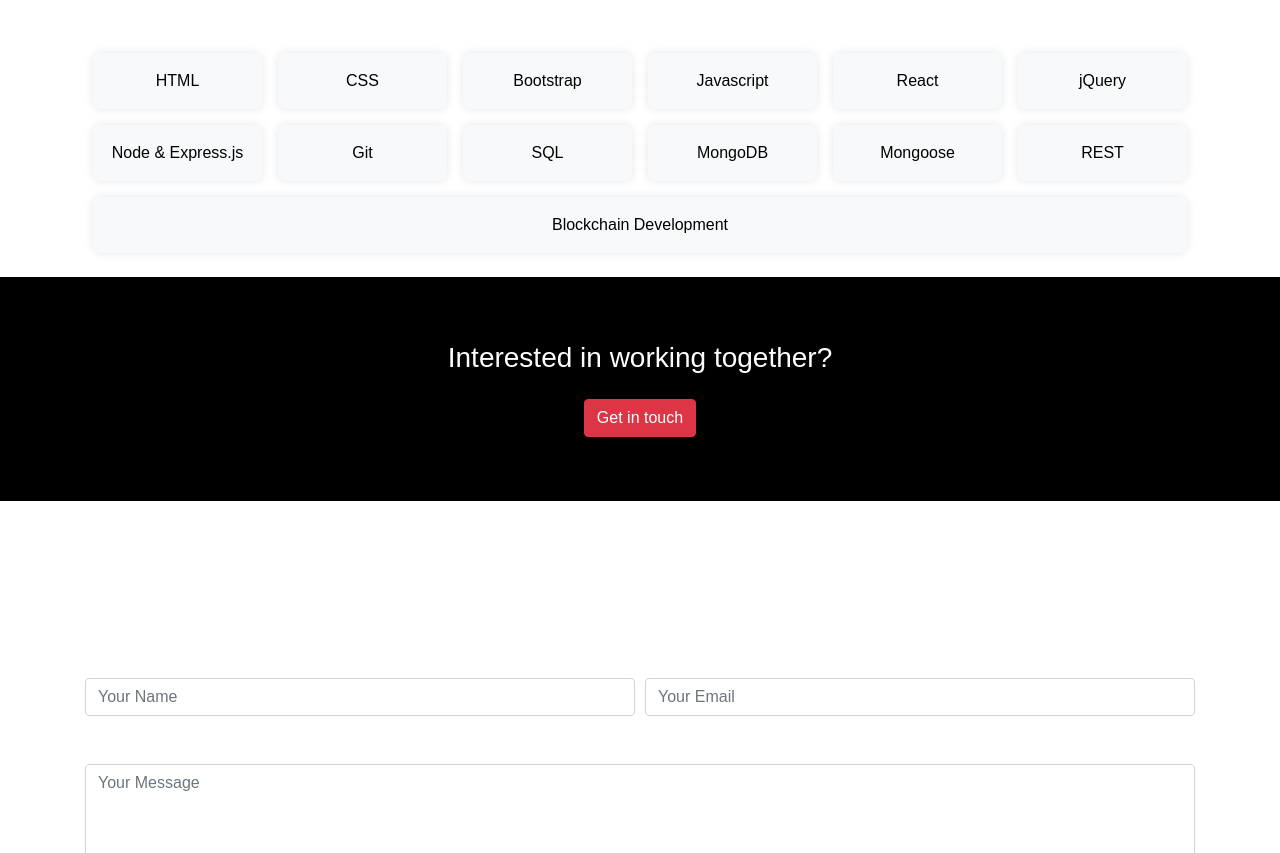
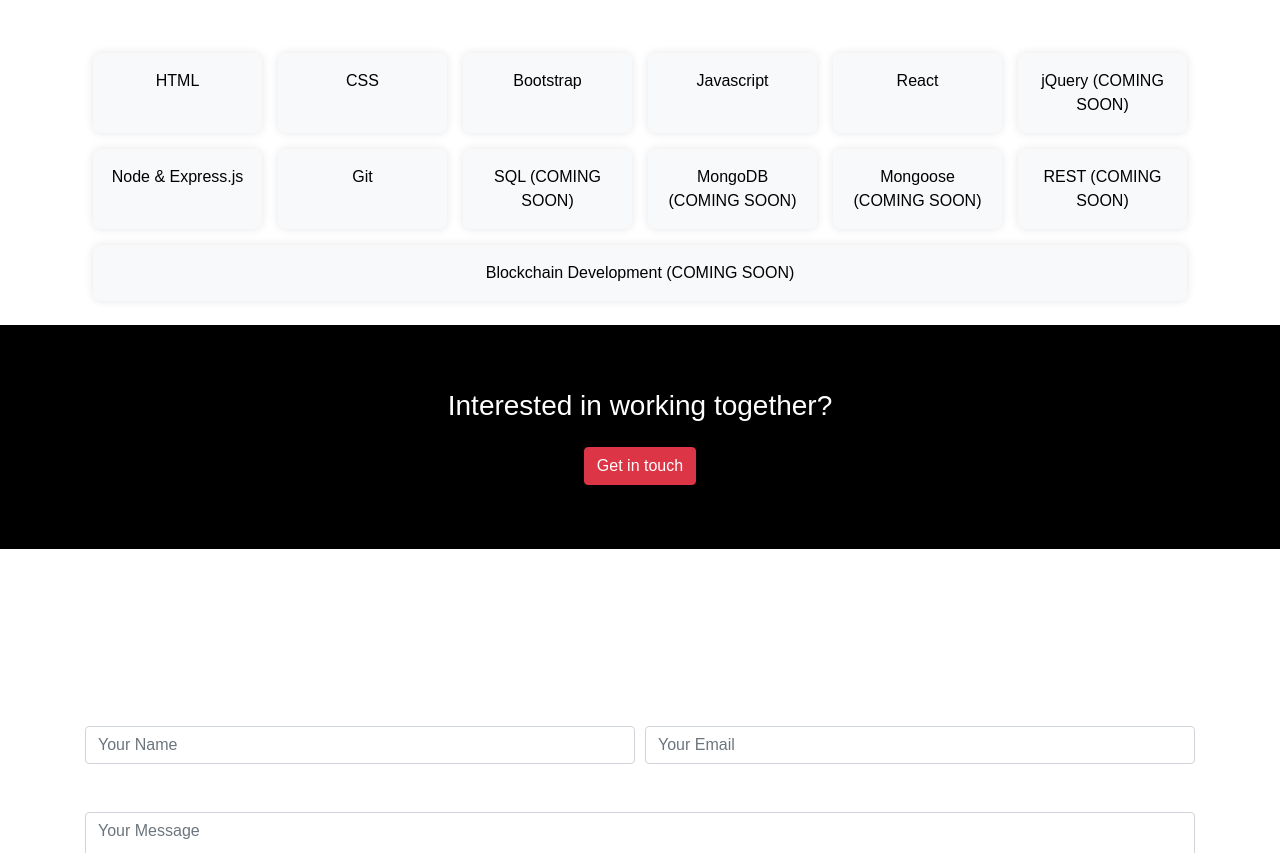
Before and after one commit to adam-ziegler1993/Adam_Ziegler, a plain HTML site: page index.html in a window 1280 px wide. Shown: the part 2019-2872 px from the top of the page. Drawn offline with nearby package versions, Linux system fonts and the light colour scheme.

Commit message:
Updated skills

```diff
--- a/index.html
+++ b/index.html
@@ -120,14 +120,14 @@
             <li>Bootstrap</li>
             <li>Javascript</li>
             <li>React</li>
-            <li>jQuery</li>
+            <li>jQuery (COMING SOON)</li>
             <li>Node & Express.js</li>
             <li>Git</li>
-            <li>SQL</li>
-            <li>MongoDB</li>
-            <li>Mongoose</li>
-            <li>REST</li>
-            <li>Blockchain Development</li>
+            <li>SQL (COMING SOON)</li>
+            <li>MongoDB (COMING SOON)</li>
+            <li>Mongoose (COMING SOON)</li>
+            <li>REST (COMING SOON)</li>
+            <li>Blockchain Development (COMING SOON)</li>
         </ul>
     </div>
 </section>
```
